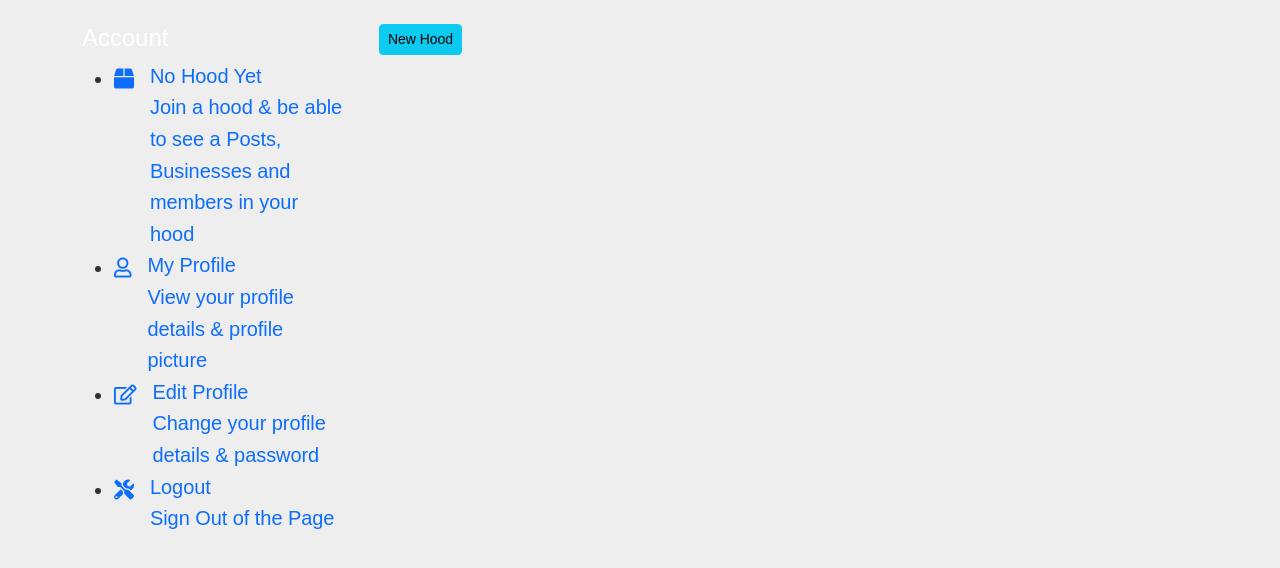
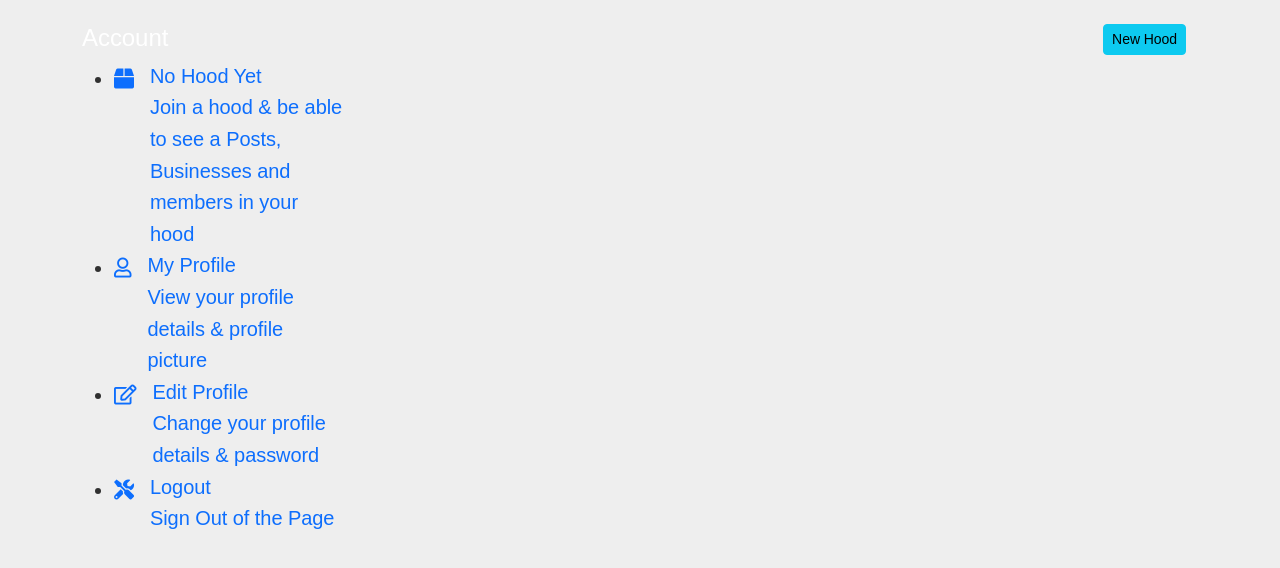
Before and after one commit to IanoSang/HoodScreen, a Django app: page /all-hoods/ in a window 1280 px wide. Shown: the part 88-656 px from the top of the page. Run offline with Django 4.2, Linux system fonts and the light colour scheme; the visitor is signed in with stand-in values (Sample User, id 1); data that the repository does not hold is empty; some libraries are stand-ins or nearby versions; some web fonts are replaced.

Commit message:
feat: all_hoods- changes the add hood btn postion in the page

```diff
--- a/app/templates/hood/all_hoods.html
+++ b/app/templates/hood/all_hoods.html
@@ -2,7 +2,11 @@
 {% load crispy_forms_tags %}
 {% block content %}
 <div class="container">
-        <a href="{% url 'new-hood' %}" class="btn btn-sm btn-info mb-2"> New Hood</a>
+    <div class="row">
+        <div class="clearfix">
+            <a href="{% url 'new-hood' %}" class="btn btn-sm btn-info mb-2 float-end"> New Hood</a>
+        </div>
+    </div>
     <div class="row">
         {% for hood in all_hoods %}
         <div class="col-md-4">
```
